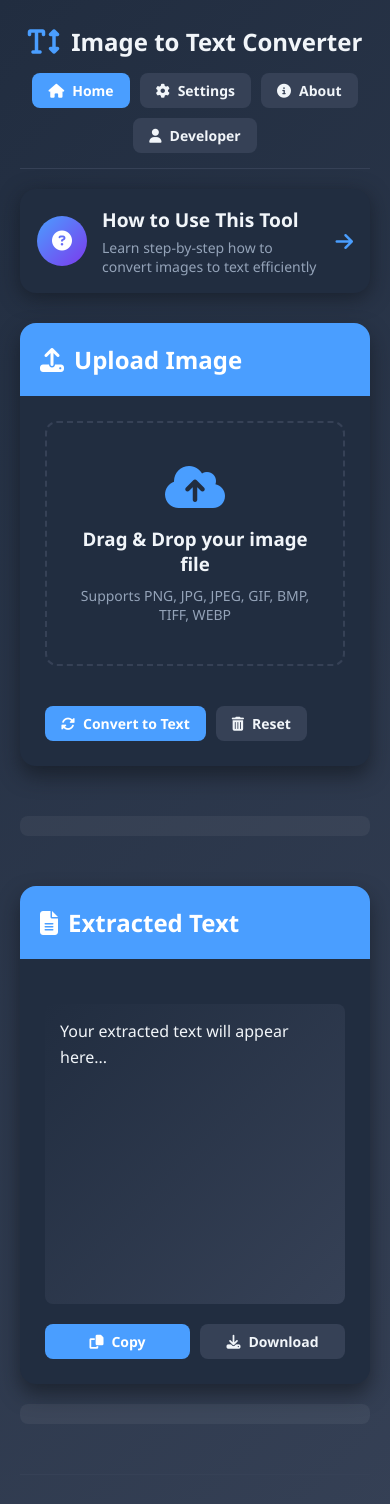
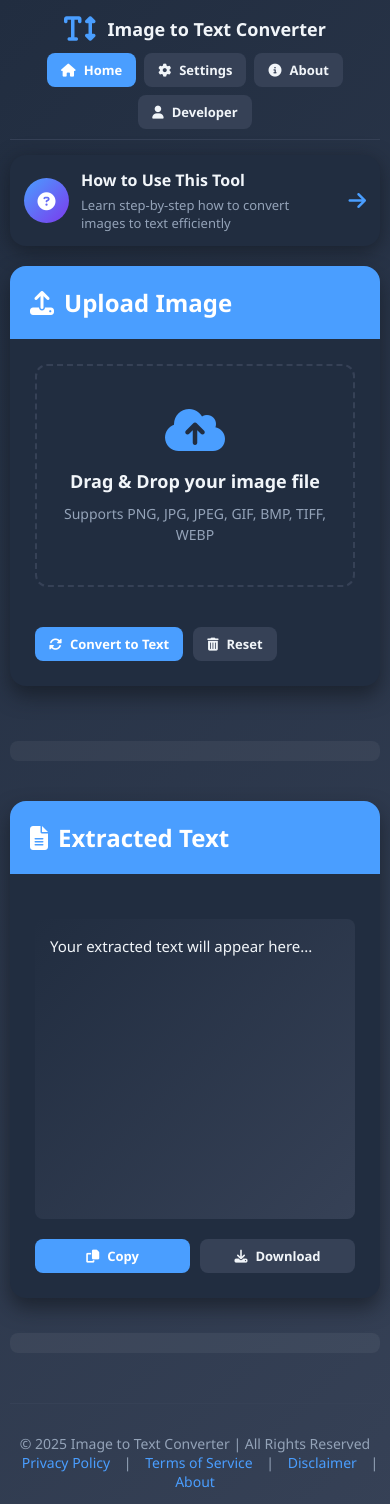
Before and after one commit to Fredqumby/Text-To-Image-Convertor, a Flask app: page / in a window 390 px wide. Shown: the top 1504 px of the page. Run offline with Flask 3, Linux system fonts and the light colour scheme.

Commit message:
Add files via upload

```diff
--- a/templates/index.html
+++ b/templates/index.html
@@ -70,7 +70,7 @@
 
         @media (max-width: 768px) {
             body {
-                padding: 10px;
+                padding: 5px;
             }
         }
 
@@ -82,7 +82,7 @@
 
         @media (max-width: 768px) {
             .container {
-                padding: 0 10px;
+                padding: 0 5px;
             }
         }
 
@@ -98,9 +98,9 @@
         @media (max-width: 768px) {
             header {
                 flex-direction: column;
-                gap: 15px;
-                padding: 15px 0;
-                margin-bottom: 20px;
+                gap: 10px;
+                padding: 10px 0;
+                margin-bottom: 15px;
             }
         }
 
@@ -128,9 +128,10 @@
 
         @media (max-width: 768px) {
             .controls {
-                gap: 10px;
+                gap: 8px;
                 flex-wrap: wrap;
                 justify-content: center;
+                width: 100%;
             }
         }
 
@@ -200,6 +201,67 @@
         @media (min-width: 992px) {
             .main-content {
                 grid-template-columns: 1fr 1fr;
+            }
+        }
+
+        @media (max-width: 991px) {
+            .main-content {
+                grid-template-columns: 1fr;
+                gap: 25px;
+            }
+        }
+
+        @media (max-width: 480px) {
+            .main-content {
+                gap: 20px;
+            }
+
+            .logo h1 {
+                font-size: 18px;
+            }
+
+            .btn {
+                padding: 8px 14px;
+                font-size: 13px;
+                min-width: 80px;
+            }
+
+            .card {
+                margin-bottom: 15px;
+            }
+
+            .card-body {
+                padding: 20px;
+            }
+
+            .upload-area {
+                padding: 25px 15px;
+            }
+
+            .upload-area h3 {
+                font-size: 18px;
+                margin-bottom: 12px;
+            }
+
+            .upload-area p {
+                font-size: 14px;
+                line-height: 1.5;
+            }
+
+            .result-container {
+                min-height: 200px;
+                padding: 20px;
+                font-size: 15px;
+                line-height: 1.6;
+            }
+
+            .action-buttons {
+                gap: 12px;
+            }
+
+            .action-buttons.side-by-side {
+                grid-template-columns: 1fr 1fr;
+                gap: 12px;
             }
         }
 
@@ -630,17 +692,26 @@
 
         @media (max-width: 768px) {
             .how-to-card {
-                padding: 15px;
-                gap: 15px;
+                padding: 12px;
+                gap: 12px;
+                margin-bottom: 20px;
             }
 
             .how-to-icon {
-                width: 50px;
-                height: 50px;
+                width: 45px;
+                height: 45px;
             }
 
             .how-to-icon i {
-                font-size: 20px;
+                font-size: 18px;
+            }
+
+            .how-to-content h3 {
+                font-size: 1rem;
+            }
+
+            .how-to-content p {
+                font-size: 13px;
             }
         }
 
```
Also changed, not shown: templates/about.html (+32 -8 lines), templates/disclaimer.html (+32 -3 lines), templates/privacy.html (+18 -3 lines), templates/terms.html (+18 -3 lines), templates/tutorial.html (+35 -5 lines).
